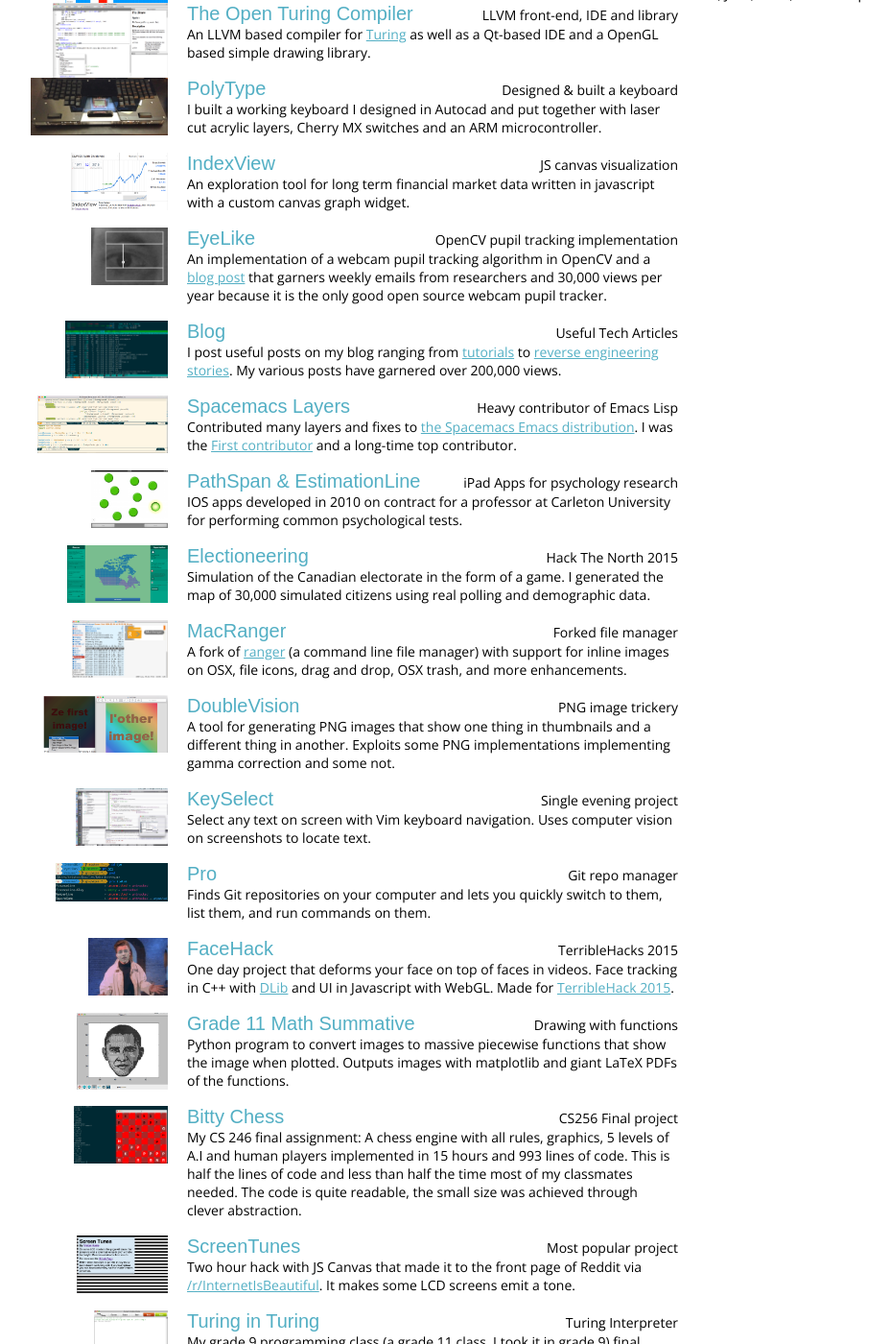
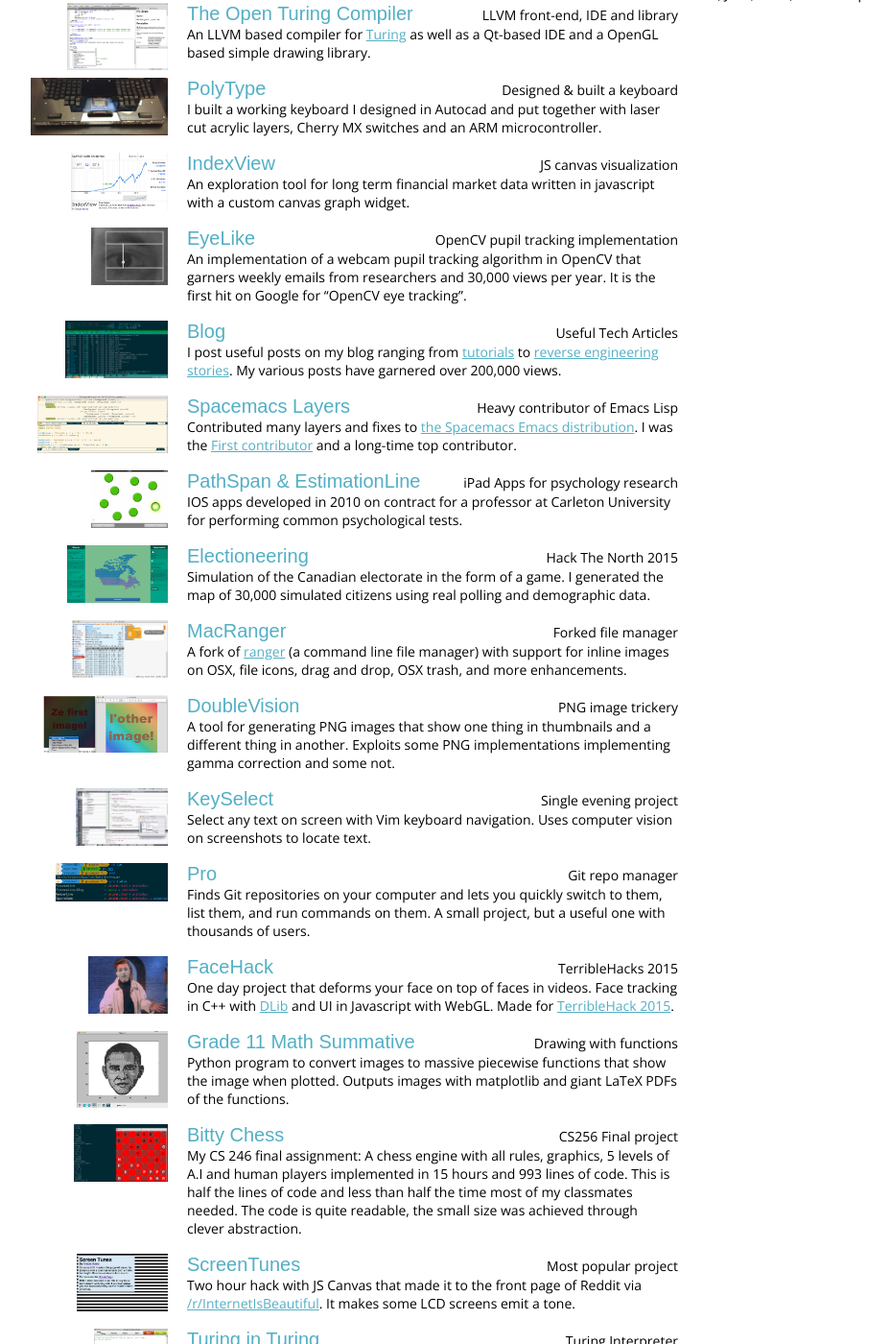
Before and after one commit to trishume/resume, a Jekyll site: the page built from index.html, in a window 1280 px wide and 1400 px high, scrolled down 921 px. Shown: the whole window at 96% size, without its empty margins (45-973 px from the left). Built offline with Jekyll 4.4.1, drawn with Linux system fonts in a browser that asks for light colours; nearby versions of some CDN libraries; some web fonts are replaced.

Commit message:
Minor tweaks

```diff
--- a/_data/resume.yml
+++ b/_data/resume.yml
@@ -73,14 +73,14 @@ Projects:
     link: http://thume.ca/stashline/
     title: Personal finance app
     image: stashline.png
-    image-height: 80
+    image-height: 70
     desc: |
       An IOS app for long term personal finance simulation and visualization with 7000 users.
   - name: The Open Turing Compiler
     title: LLVM front-end, IDE and library
     link: https://github.com/trishume/OpenTuringCompiler
     image: openturing.png
-    image-height: 80
+    image-height: 70
     desc: |
       An LLVM based compiler for [Turing](https://en.wikipedia.org/wiki/Turing_(programming_language)) as well as a Qt-based IDE and a OpenGL based simple drawing library.
   - name: PolyType
@@ -103,7 +103,7 @@ Projects:
     image: eyelike.png
     image-height: 60
     desc: |
-      An implementation of a webcam pupil tracking algorithm in OpenCV and a [blog post](http://thume.ca/projects/2012/11/04/simple-accurate-eye-center-tracking-in-opencv/) that garners weekly emails from researchers and 30,000 views per year because it is the only good open source webcam pupil tracker.
+      An implementation of a webcam pupil tracking algorithm in OpenCV that garners weekly emails from researchers and 30,000 views per year. It is the first hit on Google for "OpenCV eye tracking".
   - name: Blog
     link: http://thume.ca/archive.html
     title: Useful Tech Articles
@@ -160,7 +160,7 @@ Projects:
     image: pro.png
     image-height: 40
     desc: |
-      Finds Git repositories on your computer and lets you quickly switch to them, list them, and run commands on them.
+      Finds Git repositories on your computer and lets you quickly switch to them, list them, and run commands on them. A small project, but a useful one with thousands of users.
   - name: FaceHack
     link: https://github.com/trishume/faceHack
     title: TerribleHacks 2015
```
